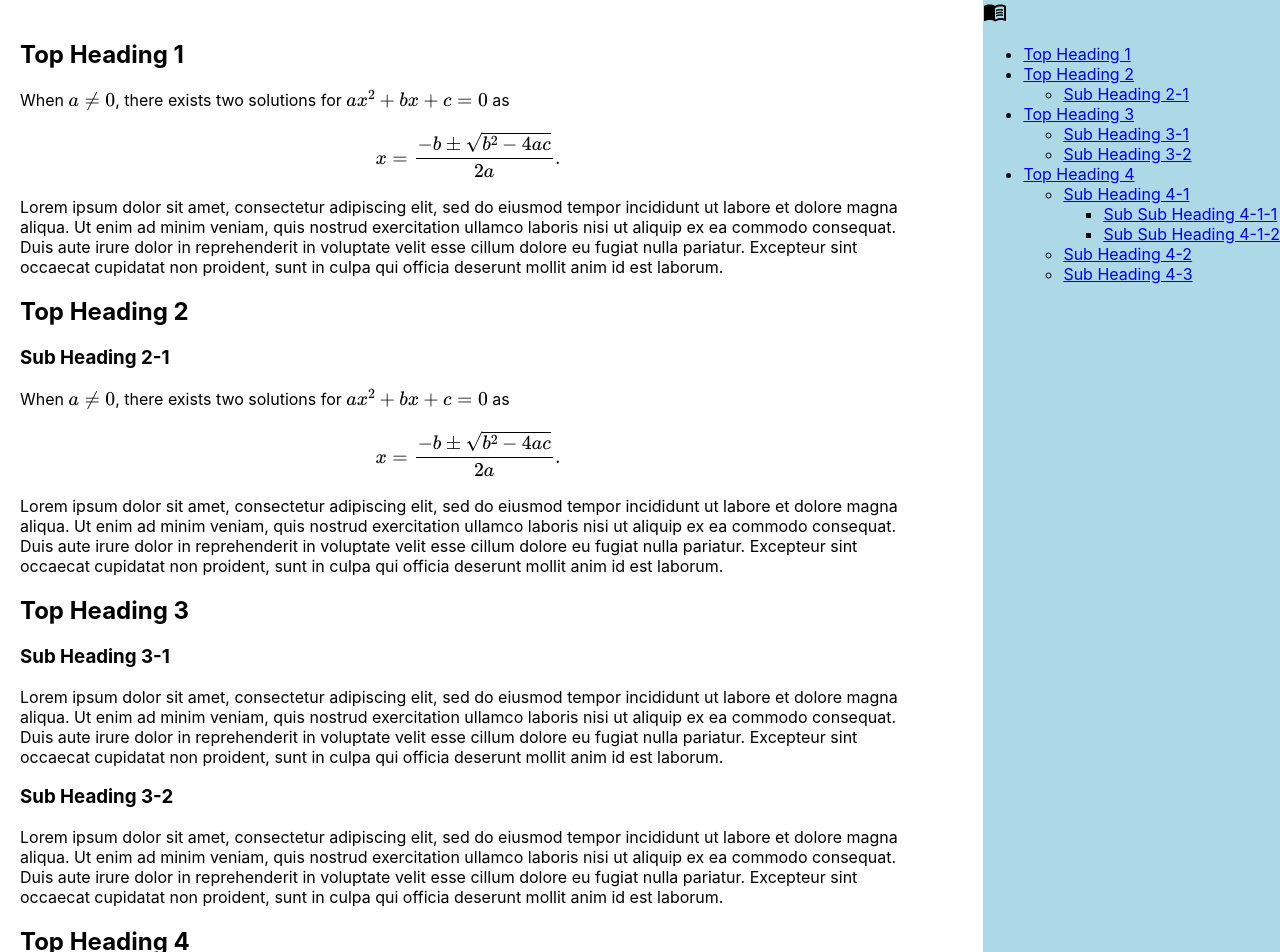
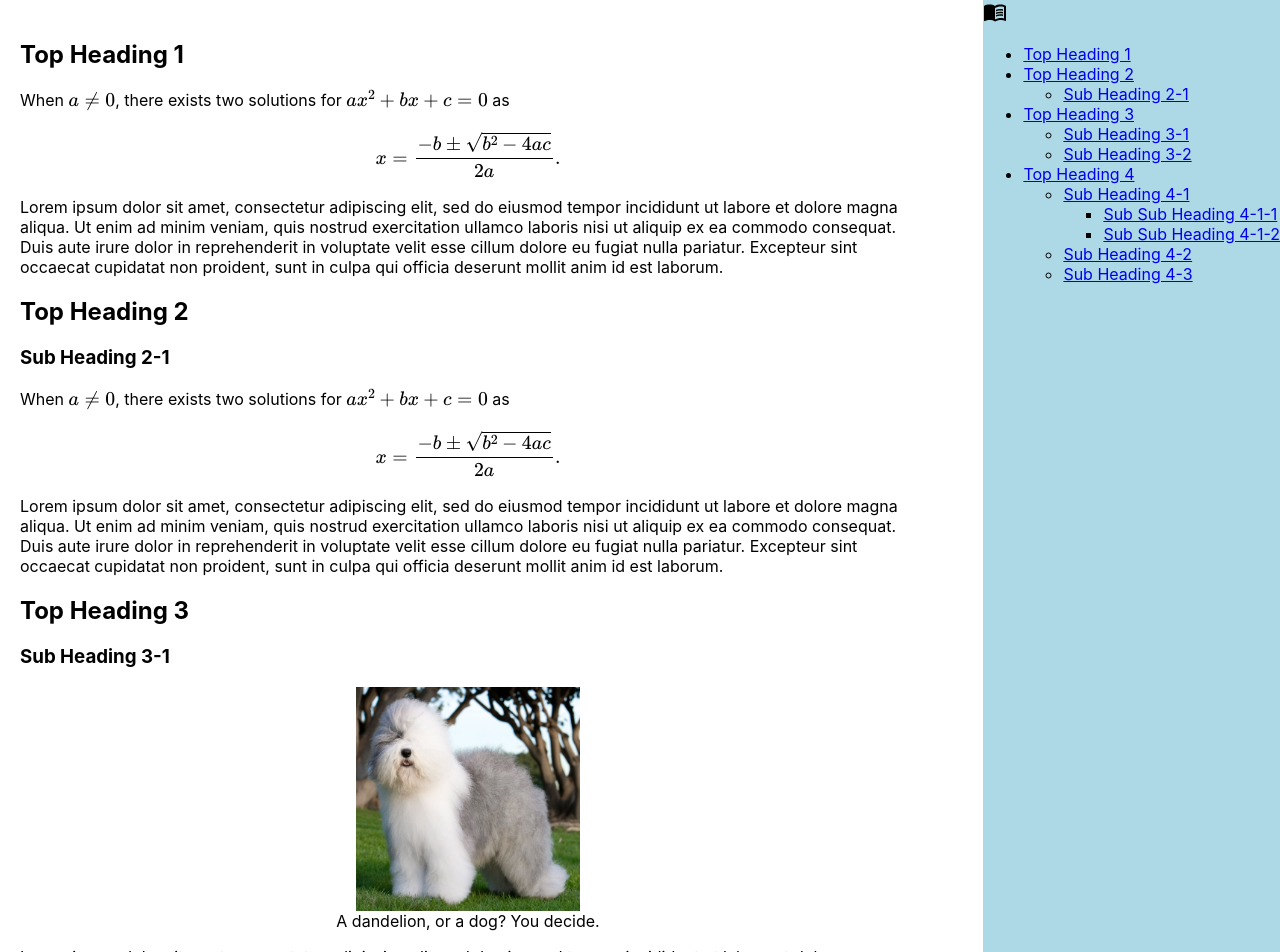
Before and after one commit to csimpson1/website_v2, a React (Create React App) app: page / in a window 1280 px wide. Shown: the top 952 px of the page. Built offline with nearby package versions, Linux system fonts and the light colour scheme.

Commit message:
added captioned image component

```diff
--- a/src/components/blog/post/TestPost.css
+++ b/src/components/blog/post/TestPost.css
@@ -9,3 +9,7 @@
     align-self: flex-end;
     padding: 2.5vh;
 }
+
+.img-width {
+    max-width: 50%;
+}
--- a/src/components/blog/post/TestPost.js
+++ b/src/components/blog/post/TestPost.js
@@ -1,6 +1,8 @@
 import React, { useEffect } from 'react'
 
 import TableOfContents from './table-of-contents/TableOfContents'
+import CaptionedImage from './captioned-image/CaptionedImage'
+import SheepDog from './old-english-sheepdog.jpg'
 import './TestPost.css'
 const TestPost = () => {
   const testLatex =
@@ -35,6 +37,12 @@ const TestPost = () => {
         </p>
         <h2 id='h2-3'>Top Heading 3</h2>
         <h3 id='h3-2'>Sub Heading 3-1</h3>
+        <CaptionedImage
+          className={'.img-width'}
+          imgSrc={SheepDog}
+          altTxt={'one floofy dog'}
+          caption={'A dandelion, or a dog? You decide.'}
+        ></CaptionedImage>
         <p>
           Lorem ipsum dolor sit amet, consectetur adipiscing elit, sed do eiusmod tempor incididunt ut labore et dolore magna aliqua. Ut
           enim ad minim veniam, quis nostrud exercitation ullamco laboris nisi ut aliquip ex ea commodo consequat. Duis aute irure dolor in
--- /dev/null
+++ b/src/components/blog/post/captioned-image/CaptionedImage.css
@@ -0,0 +1,9 @@
+.captioned-image {
+    display: flex;
+    flex-direction: column;
+    align-items: center;
+}
+
+.picture {
+    max-width: 25%;
+}
--- /dev/null
+++ b/src/components/blog/post/captioned-image/CaptionedImage.js
@@ -0,0 +1,21 @@
+import React from 'react'
+import PropTypes from 'prop-types'
+
+import './CaptionedImage.css'
+
+const CaptionedImage = ({ imgSrc, altTxt, caption }) => {
+  return (
+    <div className='captioned-image'>
+      <img className='picture' src={imgSrc} alt={altTxt}></img>
+      {caption && <div>{caption}</div>}
+    </div>
+  )
+}
+
+CaptionedImage.propTypes = {
+  imgSrc: PropTypes.string,
+  altTxt: PropTypes.string,
+  caption: PropTypes.string
+}
+
+export default CaptionedImage
```
Also changed, not shown: src/components/blog/post/old-english-sheepdog.jpg (added).
